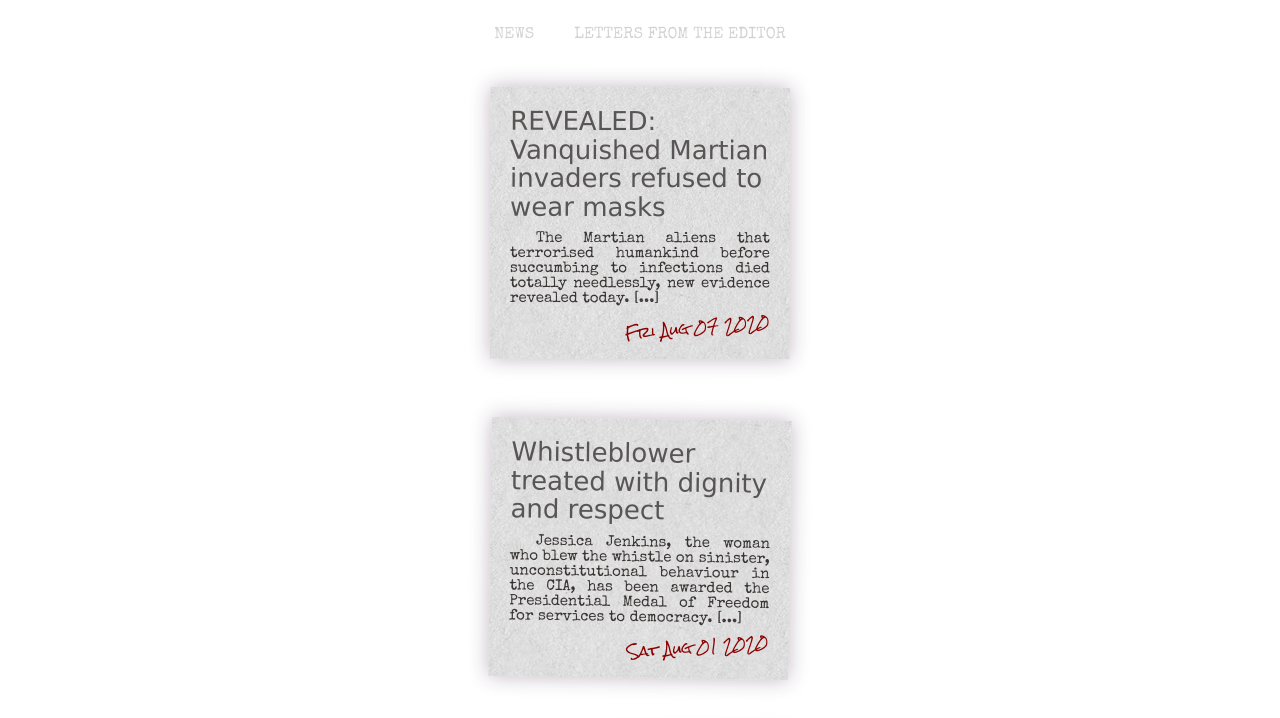
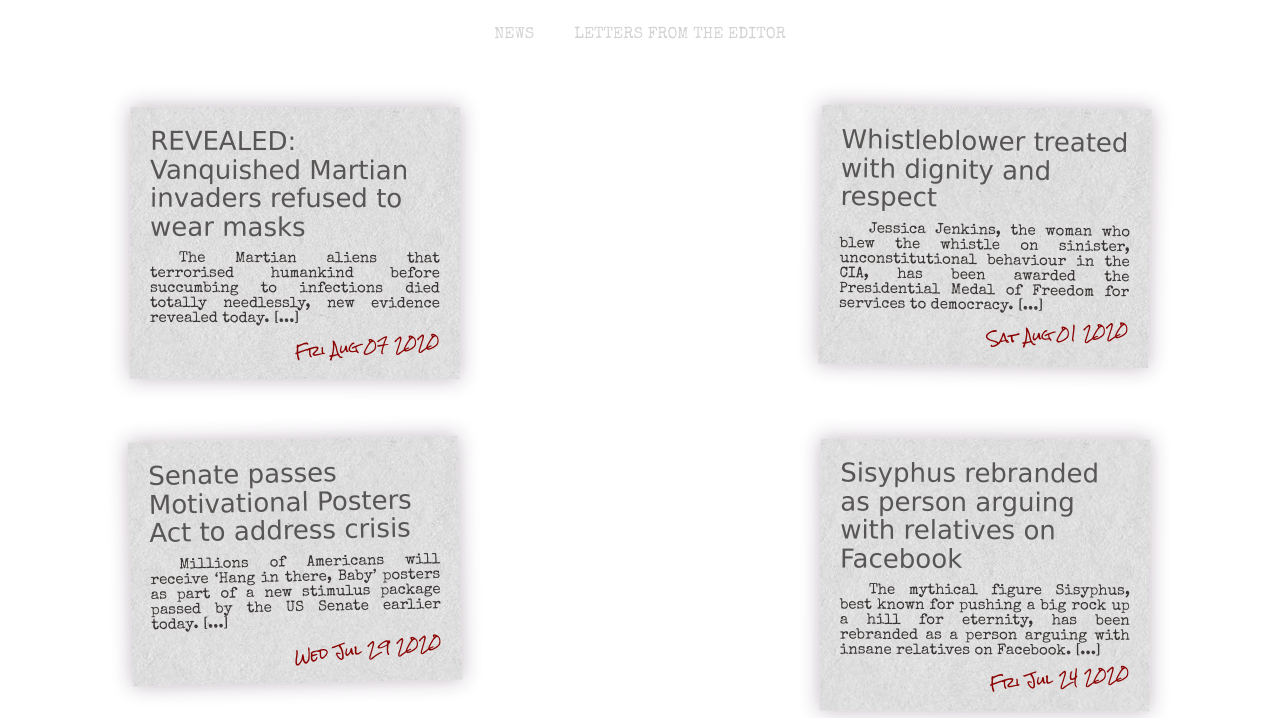
Before and after one commit to frederickobrien/the-whale-lines, an Eleventy site: page news-index.njk in a window 1280 px wide. Shown: the part 82-800 px from the top of the page. Built offline with nearby package versions, Linux system fonts and the light colour scheme; Eleventy itself is replaced by a stand-in of ours; files that its build step writes are made by us from their sources; a web font is replaced by a local one.

Commit message:
Flexbox layout for news archive on desktop

```diff
--- a/css/index.css
+++ b/css/index.css
@@ -326,7 +326,15 @@ footer p {
 }
 
 .news-archive-container {
-    width: 25%;
+    width: 90%;
+    display: flex;
+    flex-wrap: wrap;
+    justify-content: space-between
+}
+
+.news-story-archive {
+    width: 330px;
+    margin: 30px;
 }
 
 .letter {
--- a/letters-index.njk
+++ b/letters-index.njk
@@ -6,7 +6,7 @@ title: Letters from the Editor
 
 ---
 
-<main>
+<body>
 
     {%- for post in collections.letters | reverse -%}
 
@@ -22,4 +22,4 @@ title: Letters from the Editor
 
     {%- endfor -%}
 
-</main>
+</body>
--- a/news-index.njk
+++ b/news-index.njk
@@ -12,7 +12,8 @@ title: Archive
 
     {%- for post in collections.news | reverse -%}
 
-      <a href="{{ post.url }}"><div class="news-story-archive" style="transform: rotate({{ post.data.angle }}deg);">
+      <a href="{{ post.url }}">
+        <div class="news-story-archive" style="transform: rotate({{ post.data.angle }}deg);">
 
           <div class="archive-content">
 
@@ -28,7 +29,8 @@ title: Archive
 
           </div>
 
-      </div></a>
+        </div>
+      </a>
 
     {%- endfor -%}
 
```
Also changed, not shown: 3 other files. Lines whose indentation alone changed are shown as unchanged.
